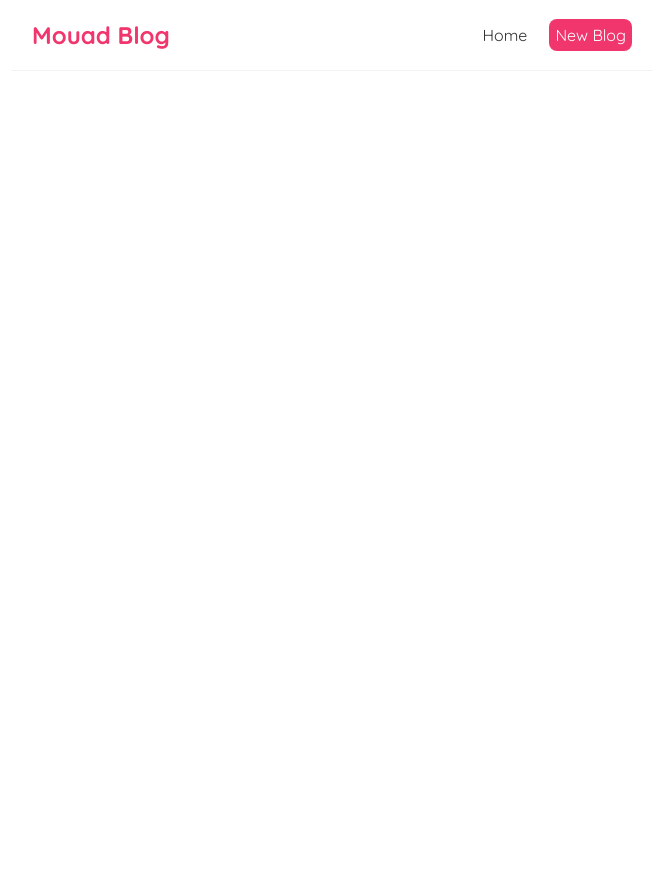
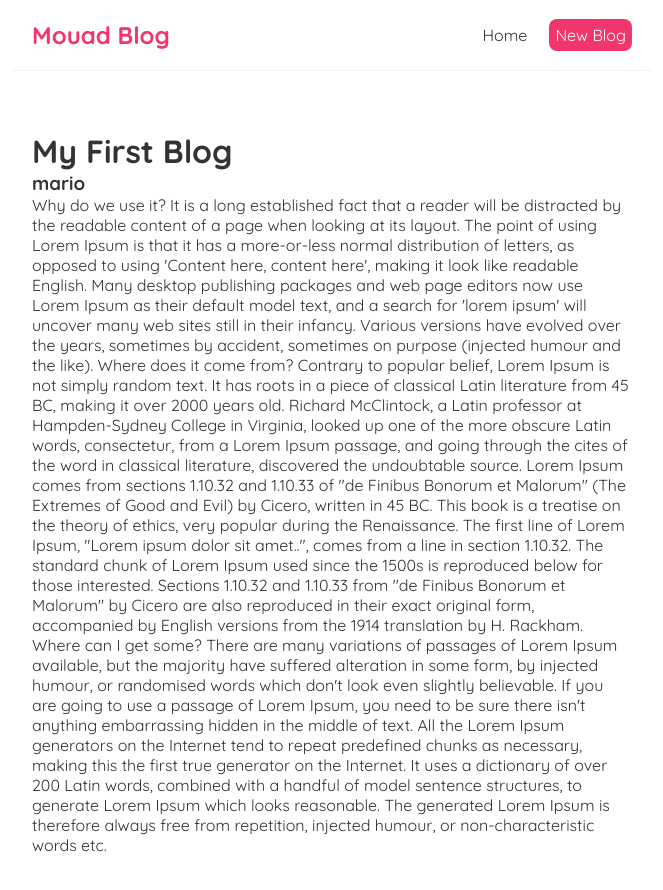
Before and after one commit to mouaammou/learn-react, a React (Create React App) app in the folder my-first-react-app/: page /blogs/1 in a window 1280 px wide. Shown: the top 890 px of the page, without its empty margins (308-971 px from the left). Before the commit the page ends 800 px from the top, so only its background shows below. Built offline with nearby package versions, Linux system fonts and the light colour scheme; data requests are answered from the project's data file.

Commit message:
blog deetails component

```diff
--- a/my-first-react-app/src/App.js
+++ b/my-first-react-app/src/App.js
@@ -2,6 +2,7 @@ import Navbar from "./navbar";
 import Home from "./home";
 import {BrowserRouter as Router, Route, Routes } from 'react-router-dom'
 import CreateNewBlog from "./newBlog";
+import BlogDetails from "./BlogDetails";
 
 function App() {
     return (
@@ -12,6 +13,7 @@ function App() {
                     <Routes>
                         <Route exact path="/" element={<Home />} />
                         <Route exact path="/create" element={<CreateNewBlog />} />
+                        <Route exact path="/blogs/:id" element={<BlogDetails />} />
                     </Routes>
                 </div>
             </div>
--- /dev/null
+++ b/my-first-react-app/src/BlogDetails.js
@@ -0,0 +1,30 @@
+import { useParams } from "react-router-dom";
+import useFetch from "./useFetch";
+
+
+const BlogData = ({title, author, body}) => {
+    return (
+        <div>
+            <h1>{title}</h1>
+            <h3>{author}</h3>
+            <p>
+                {body}
+            </p>
+        </div>
+    );
+}
+
+const BlogDetails = () => {
+    const {id} = useParams()
+
+    const {data, pending, error} = useFetch(`http://localhost:5500/blogs/${id}`)
+    return (
+            <div>
+                {pending && <h1>Loading ...</h1>},
+                {error && <h3>could not fetch the data from the the specific resource</h3>}
+            </div>,
+            data && <BlogData title={data.title} author={data.author} body={data.body}/>
+    );
+}
+
+export default BlogDetails;
--- a/my-first-react-app/src/blog.js
+++ b/my-first-react-app/src/blog.js
@@ -1,3 +1,5 @@
+import { Link } from 'react-router-dom'
+
 const BlogList = ({data, title})=>
 {
 
@@ -6,10 +8,17 @@ const BlogList = ({data, title})=>
             <h1 className="title"> { title } </h1>
             {
                 data.map((ele) =>
-                    (<div className="blog-preview" key={ele.id}>
-                        <h2>{ele.title}</h2>
-                        <p>written by {ele.author} </p>
-                    </div>)
+                {
+                    return (
+                        <div className="blog-preview" key={ele.id}>
+                        <Link to={`blogs/${ele.id}`}>
+                                <h2>{ele.title}</h2>
+                                <p>written by {ele.author} </p>
+                        </Link>
+                        </div>
+                    )
+
+                }
                 )
             }
         </div>
--- a/my-first-react-app/src/index.css
+++ b/my-first-react-app/src/index.css
@@ -50,3 +50,7 @@
     color: #f1356d;
     margin-bottom: 8px;
 }
+
+a {
+    text-decoration: none;
+}
--- a/my-first-react-app/src/useFetch.js
+++ b/my-first-react-app/src/useFetch.js
@@ -7,7 +7,9 @@ const useFetch = (url) => {
     const [error, setError] = useState(null);
 
     useEffect(() => {
+
         const abordConrl = new AbortController();
+
         setTimeout(() => {
             fetch(url, {
                 signal: abordConrl.signal
@@ -26,8 +28,7 @@ const useFetch = (url) => {
             })
             .catch(err =>
             {
-                if (err.name === 'AbortError')
-                {
+                if (err.name === 'AbortError') {
                     console.log("abord error happens")
                 }
                 else {
```
